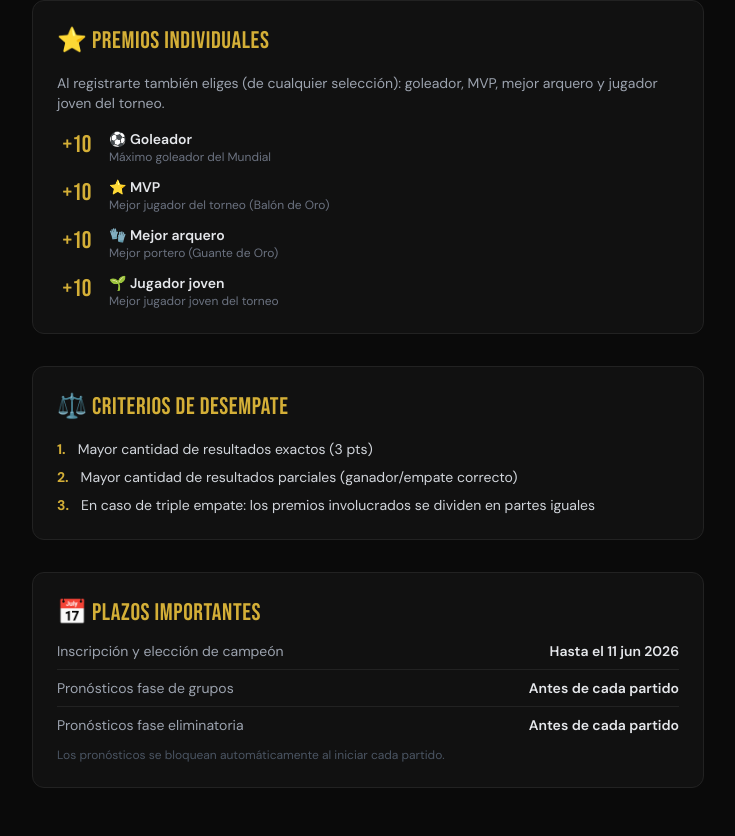
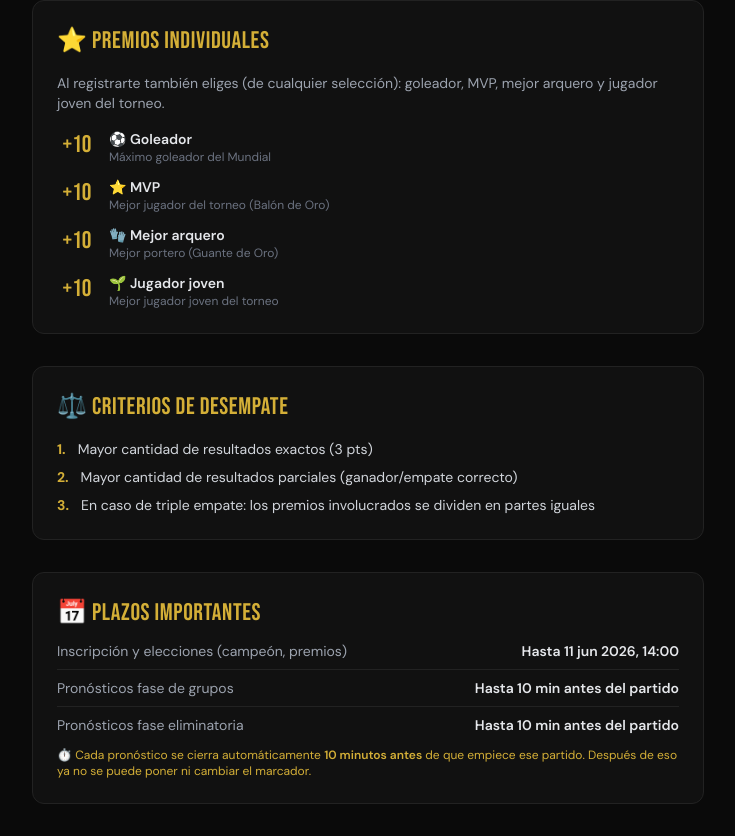
Before and after one commit to ElOso29/polla-mundial-2026, a Next.js app: page /rules in a window 1280 px wide. Shown: the part 1141-1977 px from the top of the page, without its empty margins (272-1007 px from the left). Built offline with nearby package versions, Linux system fonts and the light colour scheme; no server answers.

Commit message:
Reglas: aclarar que los pronosticos cierran 10 min antes de cada partido

```diff
--- a/src/app/rules/page.tsx
+++ b/src/app/rules/page.tsx
@@ -123,20 +123,20 @@ export default function RulesPage() {
         <h2 className="font-display text-2xl tracking-wide text-gold">📅 PLAZOS IMPORTANTES</h2>
         <div className="space-y-2 text-sm">
           <div className="flex justify-between border-b border-pitch-border pb-2">
-            <span className="text-gray-400">Inscripción y elección de campeón</span>
-            <span className="text-gray-200 font-semibold">Hasta el 11 jun 2026</span>
+            <span className="text-gray-400">Inscripción y elecciones (campeón, premios)</span>
+            <span className="text-gray-200 font-semibold">Hasta 11 jun 2026, 14:00</span>
           </div>
           <div className="flex justify-between border-b border-pitch-border pb-2">
             <span className="text-gray-400">Pronósticos fase de grupos</span>
-            <span className="text-gray-200 font-semibold">Antes de cada partido</span>
+            <span className="text-gray-200 font-semibold">Hasta 10 min antes del partido</span>
           </div>
           <div className="flex justify-between">
             <span className="text-gray-400">Pronósticos fase eliminatoria</span>
-            <span className="text-gray-200 font-semibold">Antes de cada partido</span>
+            <span className="text-gray-200 font-semibold">Hasta 10 min antes del partido</span>
           </div>
         </div>
-        <p className="text-xs text-gray-600">
-          Los pronósticos se bloquean automáticamente al iniciar cada partido.
+        <p className="text-xs text-gold">
+          ⏱️ Cada pronóstico se cierra automáticamente <span className="font-semibold">10 minutos antes</span> de que empiece ese partido. Después de eso ya no se puede poner ni cambiar el marcador.
         </p>
       </section>
     </div>
```
